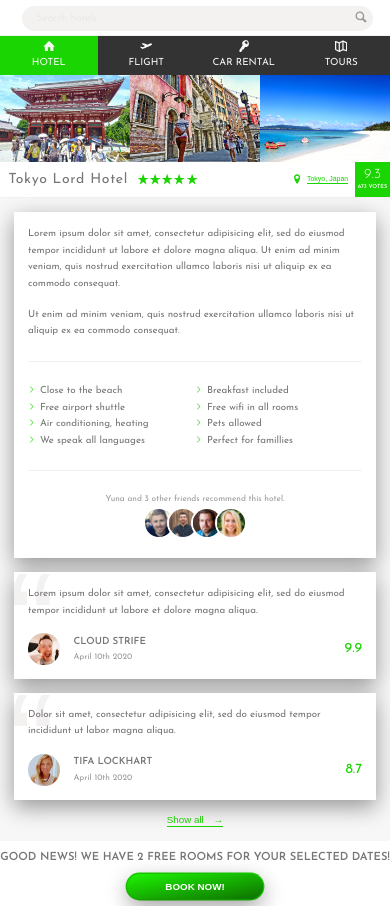
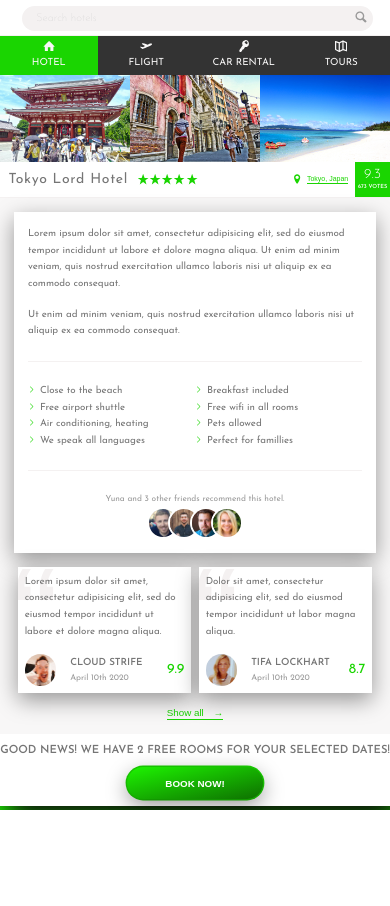
Before and after one commit to jakubfolta/Webpage-Yatsu, a website: page index.html in a window 390 px wide. Shown: the part 34-940 px from the top of the page. After the commit the page ends 844 px from the top, so only its background shows below. Drawn offline with Linux system fonts and the light colour scheme.

Commit message:
Add media queries - phone breakpoint

```diff
--- a/src/sass/components/_button.scss
+++ b/src/sass/components/_button.scss
@@ -67,7 +67,7 @@
     width: 100%;
     height: 100%;
 
-    @include respond(phone) { padding: 1rem 5.5rem; }
+    @include respond(phone) { padding: 1.5rem 5.5rem; }
   }
 
   &__invisible--1,
@@ -77,7 +77,7 @@
     top: -100%;
     padding: 2rem 0;
 
-    @include respond(phone) { padding: 1rem 0; }
+    @include respond(phone) { padding: 1.5rem 0; }
   }
 
   &__invisible--2 { top: -200%; }
--- a/src/sass/components/_review.scss
+++ b/src/sass/components/_review.scss
@@ -9,6 +9,14 @@
   @include respond(tab-port) {
     padding: 2rem;
     margin-bottom: 2rem;
+  }
+
+  @include respond(phone) {
+    display: flex;
+    flex-direction: column;
+    justify-content: space-around;
+    flex: 0 0 48%;
+    padding: 1rem;
   }
 
   &::before {
--- a/src/sass/layout/_header.scss
+++ b/src/sass/layout/_header.scss
@@ -48,7 +48,7 @@
 
     &:focus {
       outline: none;
-      width: 100%;
+      width: 95%;
       background-color: var(--color-grey-light-3);
     }
   }
--- a/src/sass/pages/_home.scss
+++ b/src/sass/pages/_home.scss
@@ -47,9 +47,12 @@
   }
 
   .description {
+    display: flex;
+    flex-direction: column;
+    justify-content: space-around;
+    flex: 0 0 60%;
     background-color: var(--color-white);
     margin-right: 4.5rem;
-    flex: 0 0 60%;
     padding: 3rem;
     box-shadow: var(--shadow-light);
 
@@ -71,9 +74,12 @@
     display: flex;
     flex-direction: column;
     align-items: center;
+    flex-wrap: wrap;
 
     @include respond(phone) {
+      flex-direction: row;
       align-items: stretch;
+      justify-content: space-around;
     }
   }
 }
@@ -83,18 +89,11 @@
   color: var(--color-grey-dark-3);
   display: flex;
   align-items: center;
+  justify-content: space-around;
 
-  @include respond(tab-land) { flex-direction: column; }
-  @include respond(phone) { flex-direction: row; }
   @include respond(sphone) { flex-direction: column; }
 
-  &__count {
-    margin-right: auto;
-
-    @include respond(tab-land) { margin: 0; }
-    @include respond(phone) { margin-right: auto; }
-    @include respond(sphone) { margin: 0; }
-  }
+  &__friends { display: flex; }
 
   &__photo {
     box-sizing: content-box;
@@ -103,9 +102,7 @@
     border-radius: 50%;
     border: .3rem solid var(--color-white);
 
-    &:not(:last-child) {
-      margin-right: -1.5rem;
-    }
+    &:not(:last-child) { margin-right: -1.5rem; }
   }
 }
 
```
Also changed, not shown: src/css/main.css.
